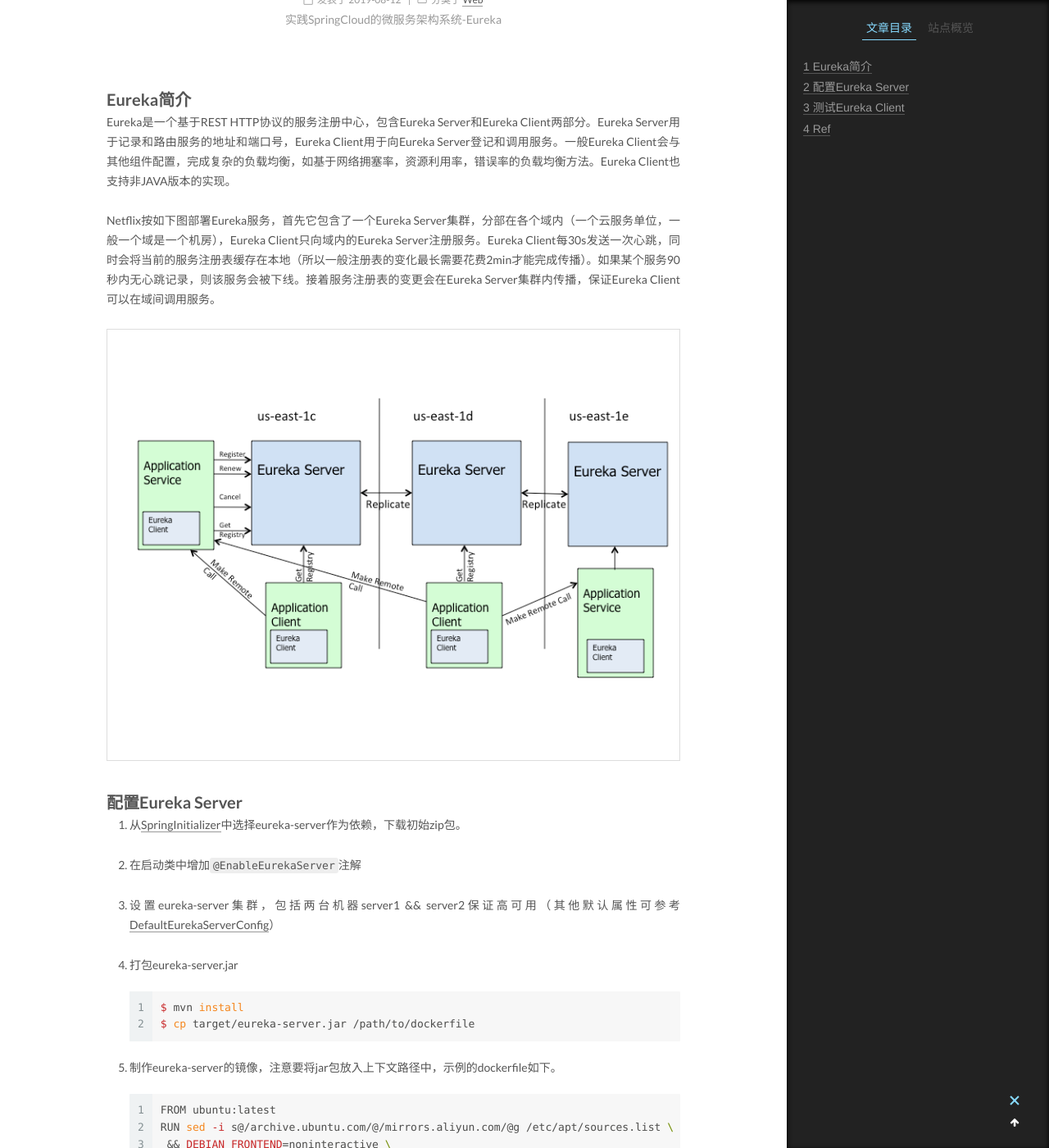
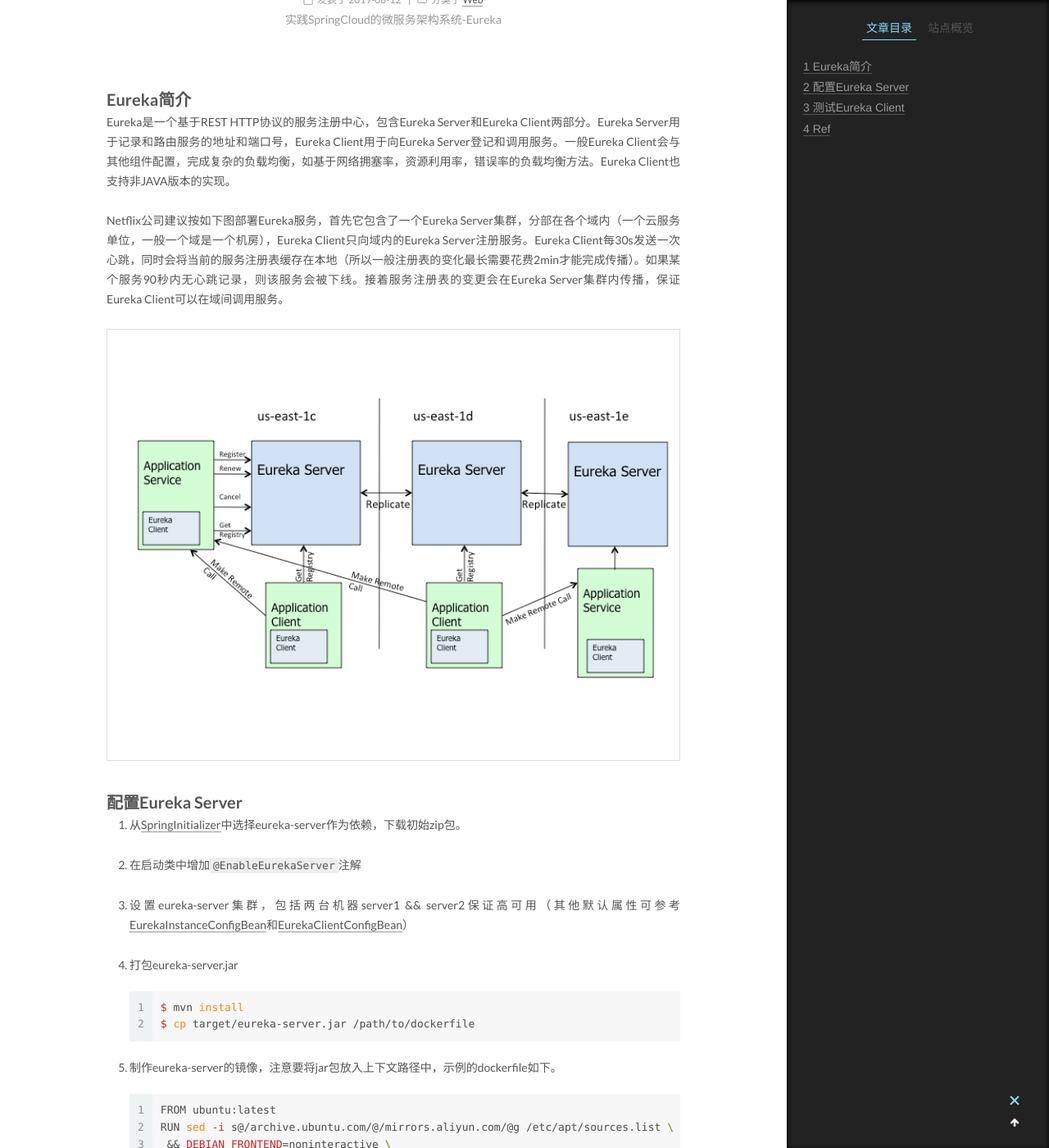
Before and after one commit to phaedo/blog, a Jekyll site: the page built from _posts/2019-08-12-从0到1实践SpringCloud体系的微服务架构（二）.md, in a window 1280 px wide and 1400 px high, scrolled down 393 px. Shown: the whole window at 82% size. Built offline with Jekyll 4.4.1, drawn with Linux system fonts in a browser that asks for light colours; comment, search, counter and statistics services are not loaded.

Commit message:
新博客11，12

````diff
--- a/_posts/2019-08-12-从0到1实践SpringCloud体系的微服务架构（二）.md
+++ b/_posts/2019-08-12-从0到1实践SpringCloud体系的微服务架构（二）.md
@@ -11,7 +11,7 @@ description: 实践SpringCloud的微服务架构系统-Eureka
 
 Eureka是一个基于REST HTTP协议的服务注册中心，包含Eureka Server和Eureka Client两部分。Eureka Server用于记录和路由服务的地址和端口号，Eureka Client用于向Eureka Server登记和调用服务。一般Eureka Client会与其他组件配置，完成复杂的负载均衡，如基于网络拥塞率，资源利用率，错误率的负载均衡方法。Eureka Client也支持非JAVA版本的实现。
 
-Netflix按如下图部署Eureka服务，首先它包含了一个Eureka Server集群，分部在各个域内（一个云服务单位，一般一个域是一个机房），Eureka Client只向域内的Eureka Server注册服务。Eureka Client每30s发送一次心跳，同时会将当前的服务注册表缓存在本地（所以一般注册表的变化最长需要花费2min才能完成传播）。如果某个服务90秒内无心跳记录，则该服务会被下线。接着服务注册表的变更会在Eureka Server集群内传播，保证Eureka Client可以在域间调用服务。
+Netflix公司建议按如下图部署Eureka服务，首先它包含了一个Eureka Server集群，分部在各个域内（一个云服务单位，一般一个域是一个机房），Eureka Client只向域内的Eureka Server注册服务。Eureka Client每30s发送一次心跳，同时会将当前的服务注册表缓存在本地（所以一般注册表的变化最长需要花费2min才能完成传播）。如果某个服务90秒内无心跳记录，则该服务会被下线。接着服务注册表的变更会在Eureka Server集群内传播，保证Eureka Client可以在域间调用服务。
 
 ![eureka-architecture](https://phaedo.github.io/blog/post-assets/2019-08/eureka-architecture.png)
 
@@ -22,7 +22,7 @@ Netflix按如下图部署Eureka服务，首先它包含了一个Eureka Server集
 
 2. 在启动类中增加`@EnableEurekaServer`注解
 
-3. 设置eureka-server集群，包括两台机器server1 && server2保证高可用（其他默认属性可参考[DefaultEurekaServerConfig](https://github.com/Netflix/eureka/blob/master/eureka-core/src/main/java/com/netflix/eureka/DefaultEurekaServerConfig.java)）
+3. 设置eureka-server集群，包括两台机器server1 && server2保证高可用（其他默认属性可参考[EurekaInstanceConfigBean](https://github.com/spring-cloud/spring-cloud-netflix/blob/master/spring-cloud-netflix-eureka-client/src/main/java/org/springframework/cloud/netflix/eureka/EurekaInstanceConfigBean.java)和[EurekaClientConfigBean](https://github.com/spring-cloud/spring-cloud-netflix/blob/master/spring-cloud-netflix-eureka-client/src/main/java/org/springframework/cloud/netflix/eureka/EurekaClientConfigBean.java)）
 
 4. 打包eureka-server.jar
 ```bash
````
